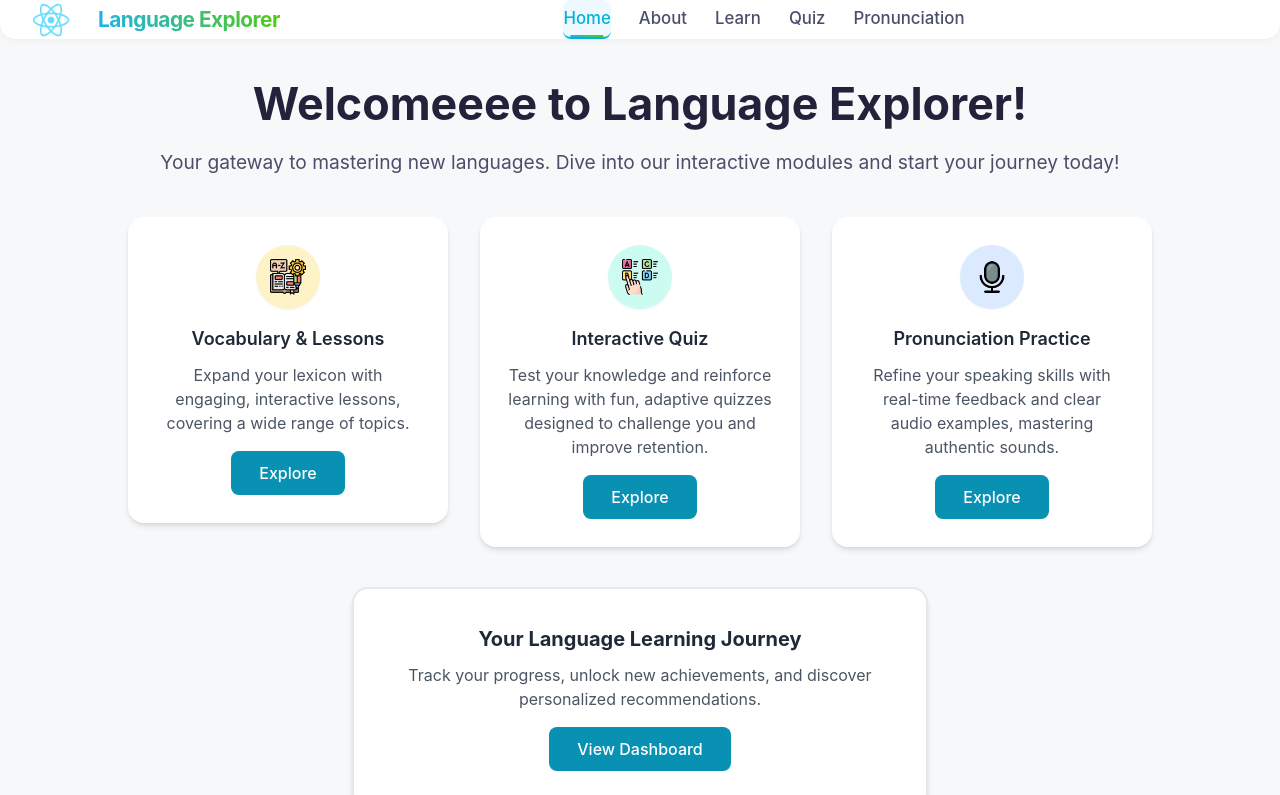
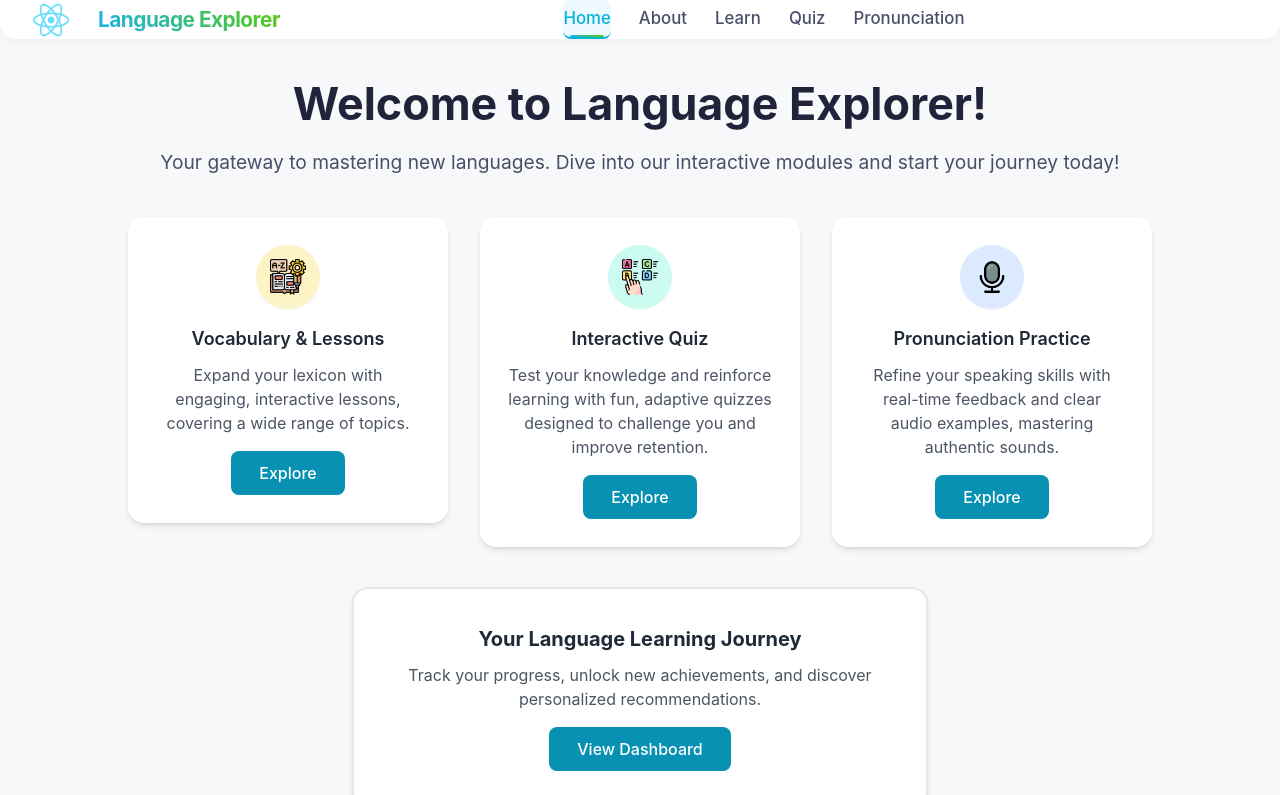
Before and after one commit to YoussefHalleb/Duolingo, a React (Vite) app: page /home in a window 1280 px wide. Shown: the top 795 px of the page. Built offline with nearby package versions, Linux system fonts and the light colour scheme; no server answers; the database is empty.

Commit message:
Update Home.jsx

```diff
--- a/src/components/Home/Home.jsx
+++ b/src/components/Home/Home.jsx
@@ -8,7 +8,7 @@ const Home = () => {
     <div className="home-page">
       <Navbar />
       <header className="main-header">
-        <h1 className="welcome-title">Welcomeeee to Language Explorer!</h1>
+        <h1 className="welcome-title">Welcome to Language Explorer!</h1>
         <p className="welcome-subtitle">
           Your gateway to mastering new languages. Dive into our interactive modules and start your journey today!
         </p>
```
